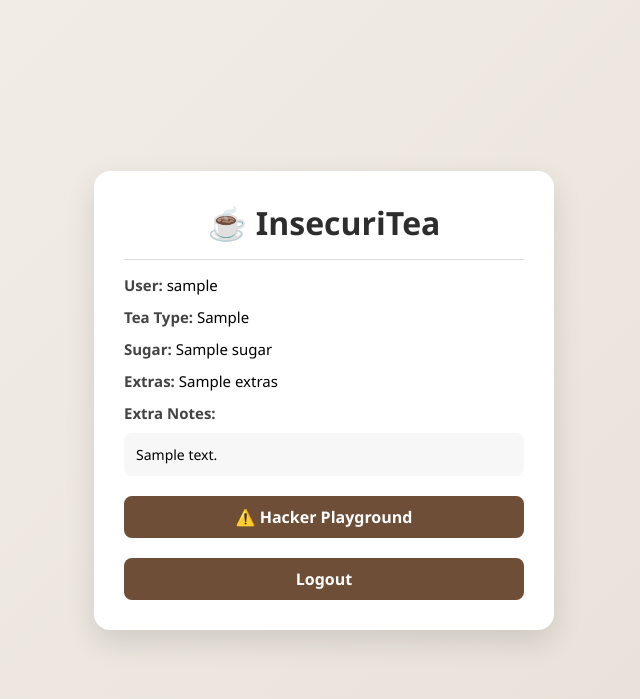
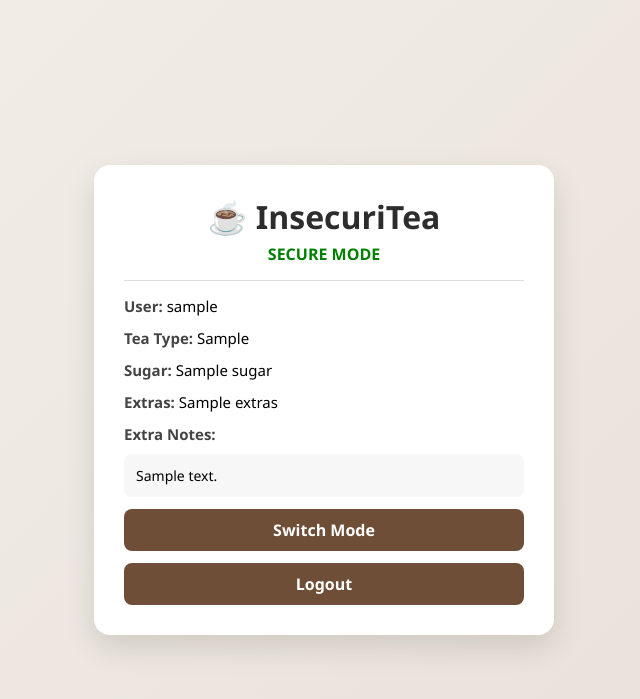
Before and after one commit to Dhairyau0506/The-InsecuriTea-Project-Breaking-and-Hardening-a-Web-Application, a Flask app: template templates/dashboard.html in a window 1280 px wide. Shown: the top 699 px of the page, without its empty margins (316-956 px from the left). Run offline with Flask 3, Linux system fonts and the light colour scheme; the template is opened without the code that fills it: most values are stand-ins (such as "Sample title", 1, 10 or a date in 2020).

Commit message:
Final update - SecuriTea now working, admin panel added and a toggle mode

```diff
--- a/app.py
+++ b/app.py
@@ -1,4 +1,4 @@
-from flask import Flask, render_template
+from flask import Flask, render_template, redirect, session
 from db import init_db
 
 from routes.auth import auth
@@ -8,19 +8,49 @@ from routes.admin import admin
 
 app = Flask(__name__)
 
+# 🔁 Mode toggle config
+app.config["MODE"] = "insecure"
+
+# 🔐 Required for sessions (secure mode)
+app.secret_key = "supersecretkey"
+
+# 🗄️ Initialize DB
 init_db()
 
 
+# 🏠 Home (Login page)
 @app.route("/")
 def home():
-    return render_template("login.html")
+    # 🔥 If user is logged in → don't show login page
+    if session.get("user_id"):
+        return redirect("/dashboard")
+
+    return render_template("login.html", mode=app.config["MODE"])
 
 
-# Register routes
+# 🔄 Toggle Route (UPDATED)
+@app.route("/toggle")
+def toggle_mode():
+    if app.config["MODE"] == "insecure":
+        app.config["MODE"] = "secure"
+    else:
+        app.config["MODE"] = "insecure"
+
+    # ✅ Redirect to login page after switching
+    return redirect("/")
+
+
+# 📦 Register routes
 app.register_blueprint(auth)
 app.register_blueprint(dashboard)
 app.register_blueprint(attack)
 app.register_blueprint(admin)
 
+
 if __name__ == "__main__":
     app.run(debug=True)
+
+@app.after_request
+def add_header(response):
+    response.headers["Cache-Control"] = "no-store"
+    return response
--- a/db.py
+++ b/db.py
@@ -11,19 +11,35 @@ def init_db():
     conn = get_db()
     cursor = conn.cursor()
 
+    # Create table
     cursor.execute(
         """
-    CREATE TABLE IF NOT EXISTS users (
-        id INTEGER PRIMARY KEY AUTOINCREMENT,
-        username TEXT,
-        password TEXT,
-        tea_type TEXT,
-        sugar TEXT,
-        extras TEXT,
-        notes TEXT
+        CREATE TABLE IF NOT EXISTS users (
+            id INTEGER PRIMARY KEY AUTOINCREMENT,
+            username TEXT,
+            password TEXT,
+            tea_type TEXT,
+            sugar TEXT,
+            extras TEXT,
+            notes TEXT
+        )
+        """
     )
-    """
-    )
+
+    # ✅ Check if admin exists
+    cursor.execute("SELECT * FROM users WHERE username = 'admin'")
+    admin = cursor.fetchone()
+
+    # ✅ If not, create admin
+    if not admin:
+        cursor.execute(
+            """
+            INSERT INTO users (username, password, tea_type, sugar, extras, notes)
+            VALUES (?, ?, ?, ?, ?, ?)
+            """,
+            ("admin", "admin123", "Masala Chai", "Normal Sugar", "", "System Admin"),
+        )
+        print("✅ Admin user created: admin / admin123")
 
     conn.commit()
     conn.close()
--- a/templates/admin_user.html
+++ b/templates/admin_user.html
@@ -64,9 +64,13 @@
     <div class="info"><span class="label">Extras:</span> {{ extras | safe }}</div>
     <div class="info"><span class="label">Notes:</span> {{ notes | safe }}</div>
 
+    {% if username != "admin" %}
     <a class="btn btn-danger" href="/delete_user?id={{ user_id }}">
         Delete User
     </a>
+	{% else %}
+		<p style="color:red; font-weight:bold;">🚫 Admin account cannot be deleted</p>
+	{% endif %}
 
     <br><br>
 
--- a/templates/dashboard.html
+++ b/templates/dashboard.html
@@ -43,6 +43,12 @@ body {
     color: #2d2d2d;
 }
 
+/* Mode badge */
+.mode {
+    font-weight: bold;
+    margin-top: 5px;
+}
+
 /* Divider */
 hr {
     border: none;
@@ -71,11 +77,11 @@ hr {
     font-size: 14px;
 }
 
-/* Logout button */
-.logout {
+/* Buttons */
+.btn {
     display: block;
     text-align: center;
-    margin-top: 20px;
+    margin-top: 12px;
     padding: 10px;
     background: #6f4e37;
     color: white;
@@ -85,7 +91,7 @@ hr {
     transition: 0.2s;
 }
 
-.logout:hover {
+.btn:hover {
     background: #5a3e2b;
 }
 </style>
@@ -97,31 +103,88 @@ hr {
 <div class="container">
     <div class="card">
 
-
+    <!-- Header -->
     <div class="header">
         <h1>☕ InsecuriTea</h1>
+
+        <!-- 🔐 MODE INDICATOR -->
+        {% if mode == "insecure" %}
+            <div class="mode" style="color:red;">INSECURE MODE</div>
+        {% else %}
+            <div class="mode" style="color:green;">SECURE MODE</div>
+        {% endif %}
     </div>
 
     <hr>
 
-    <div class="info"><span class="label">User:</span> {{ username | safe }}</div>
-    <div class="info"><span class="label">Tea Type:</span> {{ tea_type | safe }}</div>
-    <div class="info"><span class="label">Sugar:</span> {{ sugar | safe }}</div>
-    <div class="info"><span class="label">Extras:</span> {{ extras | safe }}</div>
+    <!-- USER -->
+    <div class="info">
+        <span class="label">User:</span>
+        {% if mode == "insecure" %}
+            {{ username | safe }}
+        {% else %}
+            {{ username }}
+        {% endif %}
+    </div>
 
+    <!-- TEA TYPE -->
+    <div class="info">
+        <span class="label">Tea Type:</span>
+        {% if mode == "insecure" %}
+            {{ tea_type | safe }}
+        {% else %}
+            {{ tea_type }}
+        {% endif %}
+    </div>
+
+    <!-- SUGAR -->
+    <div class="info">
+        <span class="label">Sugar:</span>
+        {% if mode == "insecure" %}
+            {{ sugar | safe }}
+        {% else %}
+            {{ sugar }}
+        {% endif %}
+    </div>
+
+    <!-- EXTRAS -->
+    <div class="info">
+        <span class="label">Extras:</span>
+        {% if mode == "insecure" %}
+            {{ extras | safe }}
+        {% else %}
+            {{ extras }}
+        {% endif %}
+    </div>
+
+    <!-- NOTES -->
     <div class="info">
         <span class="label">Extra Notes:</span>
         <div class="notes">
-            {{ notes | safe }}
+            {% if mode == "insecure" %}
+                {{ notes | safe }}
+            {% else %}
+                {{ notes }}
+            {% endif %}
         </div>
     </div>
 
-    <a href="/attack" class="logout">⚠️ Hacker Playground</a>
-	<a href="/" class="logout">Logout</a>
+    <!-- 🔘 TOGGLE BUTTON -->
+    <a href="/toggle" class="btn">Switch Mode</a>
+
+	{% if username == "admin" and mode == "secure" %}
+		<a href="/admin" class="btn">Go to Admin Panel</a>
+	{% endif %}
+
+    <!-- ⚠️ Hacker Playground (ONLY IN INSECURE MODE) -->
+    {% if mode == "insecure" %}
+        <a href="/attack" class="btn">Hacker Playground</a>
+    {% endif %}
+
+    <!-- LOGOUT -->
+    <a href="/logout" class="btn">Logout</a>
 
 </div>
-
-
 </div>
 
 </body>
```
Also changed, not shown: routes/admin.py (+63 -24 lines), routes/auth.py (+38 -10 lines), routes/dashboard.py (+35 -8 lines), templates/login.html (+43 -4 lines), users.db (added), 2 other files.
